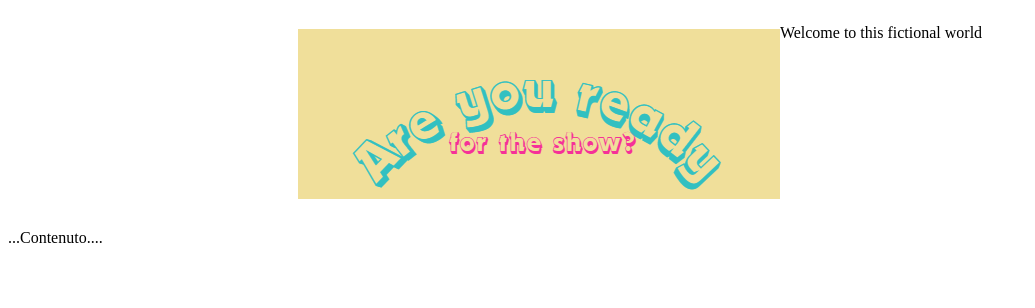
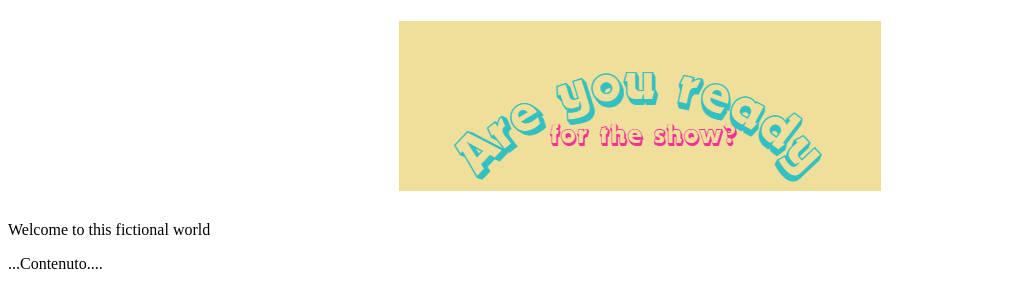
Before and after one commit to helex01/myrepo, a plain HTML site: page index.html in a window 1280 px wide. Shown: the whole page, without its empty margins (0-1035 px from the left). Drawn offline with Linux system fonts and the light colour scheme.

Commit message:
Update index.css

```diff
--- a/index.css
+++ b/index.css
@@ -1,4 +1,3 @@
-header {
-  display: flex;
-  justify-content: center;  /* centra orizzontalmente */
+h1 {
+  text-align: center; /* centra l’immagine orizzontalmente */
 }
```
